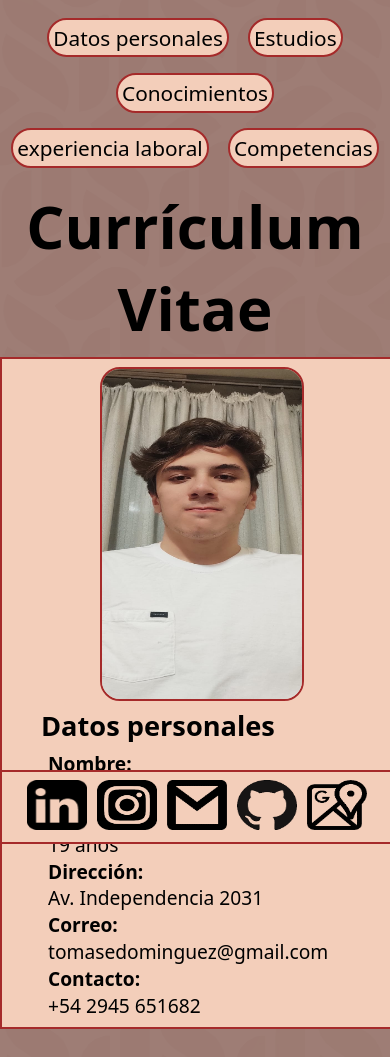
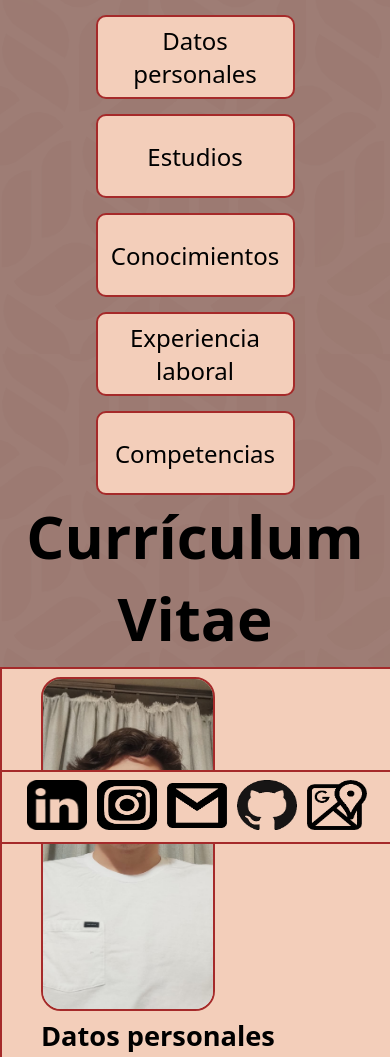
Before and after one commit to TomasDominguezEspino/CV_final, a plain HTML site: page index.html in a window 390 px wide. Shown: the top 1057 px of the page. Drawn offline with Linux system fonts and the light colour scheme.

Commit message:
Add files via upload

```diff
--- a/estilos/estilocv.css
+++ b/estilos/estilocv.css
@@ -64,29 +64,58 @@ body{
 }
 
 .navbar{
-    text-align: center;
-    margin: 10px 2px;
-}
-.linktop{
-    font-family: system-ui, -apple-system, BlinkMacSystemFont, 'Segoe UI', Roboto, Oxygen, Ubuntu, Cantarell, 'Open Sans', 'Helvetica Neue', sans-serif;
-    display: inline-block;
-    background-color: #F3CEBA;
-    width: auto;
-    margin: 2%;
-    padding: 1%;
-    font-size: 1.3em;
-    list-style: none;
-    border: 2px solid #A52A2A;
-    border-radius: 20px;
+    display: flex;
+    justify-content: space-around;
 }
 
-.linktop:hover {
+nav ul li {
+    list-style: none;
+    background-color: #F3CEBA;
+    border: 2px solid #A52A2A;
+    width: 15%;
+    height: 80px;
+    margin-top: 5px;
+    border-radius: 10px;
+    text-align: center;
+    display: flex;
+    align-items: center;
+    justify-content: center;
+}
+
+nav ul li:hover {
     background-color: #d6b288;
     color: #f3ceba;
 }
-.lista{
+
+nav ul li a{
     text-decoration: none;
+    font-size: 1.5em;
     color: black;
+    font-family: system-ui, -apple-system, BlinkMacSystemFont, 'Segoe UI', Roboto, Oxygen, Ubuntu, Cantarell, 'Open Sans', 'Helvetica Neue', sans-serif;
+}
+
+.here{
+    background-color: #513D25;
+}
+
+.home{
+    padding: 10% 36% 10% 36%;
+}
+
+.estudios{
+    padding: 10% 31% 10% 31%;
+}
+
+.conocimientos{
+    padding: 10% 18% 10% 18%;
+}
+
+.experiencia{
+    padding: 10% 22% 10% 22%;
+}
+
+.contacto{
+    padding: 10% 30% 10% 30%;
 }
 
 .pie{
@@ -155,17 +184,13 @@ body{
 }
 
 @media (max-width: 1100px) {
-    .fotohome {
-        margin-left: 25%;
-    }
-}
-
-@media (max-width: 1100px) {
     .caja{
         display: inline-block;
         justify-content: center;
         margin-bottom: 200px;
         width: 100%;
+        flex-direction: column;
+
     }
 }
 
@@ -200,6 +225,48 @@ body{
 @media (max-width: 1100px) {
     .cajapie5{
         list-style: none;
+    }
+}
+
+@media (max-width: 1100px) {
+    .navbar{
+        display: flex;
+        flex-direction: column;
+        align-items: center;
+    }
+
+    nav ul li {
+        width: 50%;
+        height: 80px;
+        margin-top: 15px;
+        border-radius: 10px;
+    }
+
+    nav ul li a{
+        text-decoration: none;
+        font-size: 1.5em;
+        color: black;
+
+    }
+
+    .home{
+        padding: 5% 40% 5% 40%;
+    }
+
+    .estudios{
+        padding: 5% 35% 5% 35%;
+    }
+
+    .conocimientos{
+        padding: 5% 20% 5% 20%;
+    }
+
+    .experiencia{
+        padding: 5% 26% 5% 26%;
+    }
+
+    .contacto{
+        padding: 5% 35% 5% 35%;
     }
 }
 
@@ -271,3 +338,45 @@ body{
         list-style: none;
     }
 }
+
+@media (max-width: 600px) {
+    .navbar{
+        display: flex;
+        align-items: center;
+    }
+
+    nav ul li {
+        width: 50%;
+        height: 80px;
+        margin-top: 15px;
+        border-radius: 10px;
+    }
+
+    nav ul li a{
+        text-decoration: none;
+        font-size: 1.5em;
+        color: black;
+        font-family: system-ui, -apple-system, BlinkMacSystemFont, 'Segoe UI', Roboto, Oxygen, Ubuntu, Cantarell, 'Open Sans', 'Helvetica Neue', sans-serif;
+
+    }
+
+    .home{
+        padding: 5% 40% 5% 40%;
+    }
+
+    .estudios{
+        padding: 5% 35% 5% 35%;
+    }
+
+    .conocimientos{
+        padding: 5% 20% 5% 20%;
+    }
+
+    .experiencia{
+        padding: 5% 26% 5% 26%;
+    }
+
+    .contacto{
+        padding: 5% 35% 5% 35%;
+    }
+}
--- a/index.html
+++ b/index.html
@@ -12,19 +12,19 @@
     <nav>
         <ul class="navbar">
             <li class="linktop">
-                <a class="lista" href="index.html">Datos personales</a>
+                <a class="home" href="index.html">Datos personales</a>
             </li>
             <li class="linktop">
-                <a class="lista" href="estudios.html">Estudios</a>
+                <a class="estudios" href="estudios.html">Estudios</a>
             </li>
             <li class="linktop">
-                <a class="lista" href="conocimientos.html">Conocimientos</a>
+                <a class="conocimientos" href="conocimientos.html">Conocimientos</a>
             </li>
             <li class="linktop">
-                <a class="lista" href="experiencialaboral.html">experiencia laboral</a>
+                <a class="experiencia" href="experiencialaboral.html">Experiencia laboral</a>
             </li>
             <li class="linktop">
-                <a class="lista" href="competencias.html">Competencias</a>
+                <a class="contacto" href="competencias.html">Competencias</a>
             </li>
         </ul>
     </nav>
@@ -32,7 +32,7 @@
     <main>
         <h1 class="titulo">Currículum Vitae</h1>
         <div class="caja">
-            <img class="fotohome"src="imagenes/fotocv.jpeg" alt="foto personal" width="200" height="330">
+            <img class="fotohome"src="imagenes/fotocv.jpeg" alt="foto personal" width="170" height="330">
             <div class="caja2">
                 <h2 class="subtitulo">Datos personales</h2>
                 <ul class="texto">
@@ -69,7 +69,7 @@
         <div class="cajapie">
             <li>
                 <a href="https://www.linkedin.com/in/tomas-domínguez-a5931b174/" target="_blank">
-                    <img src="imagenes/linkedin.png" alt="foto linkedin" width="60px" height="50px">
+                    <img src="imagenes/linkedin.png" alt="linkedin" width="60px" height="50px">
                 </a>
             </li>
         </div>
@@ -83,7 +83,7 @@
         <div class="cajapie3">
             <li>
                 <a href="mailto:tomasedominguez@gmail.com">
-                    <img src="imagenes/gmail.png" alt="gmail" width="60px" height="50px">
+                    <img src="imagenes/gmail.png" alt="gmail" width="60px" height="45px">
                 </a>
             </li>
         </div>
```
Also changed, not shown: competencias.html (+7 -7 lines), conocimientos.html (+7 -7 lines), estudios.html (+7 -7 lines), experiencialaboral.html (+8 -8 lines).
